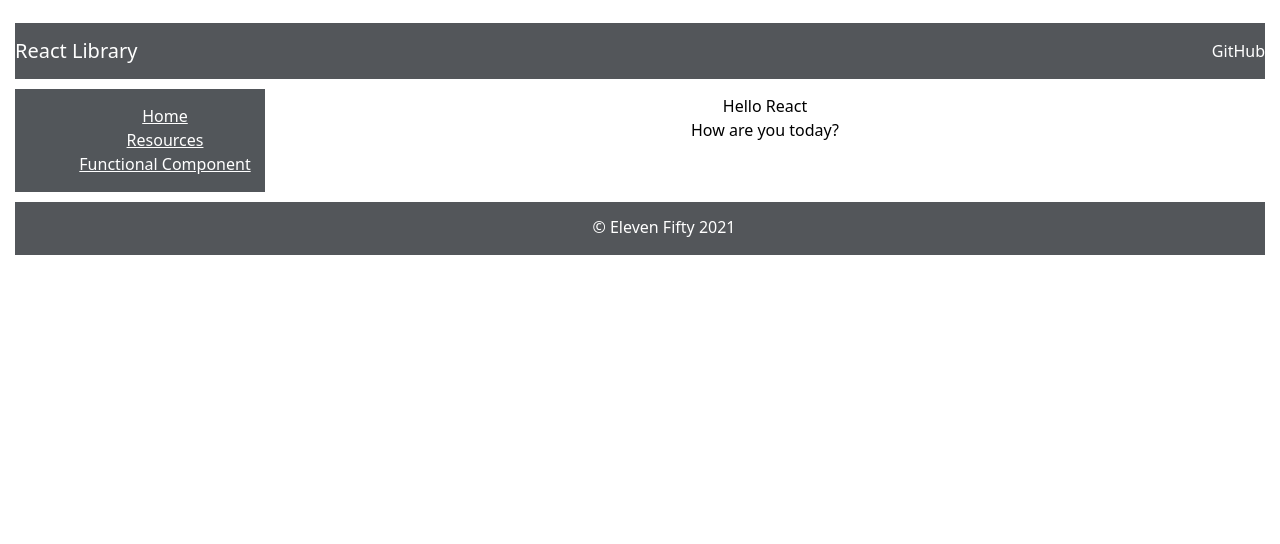
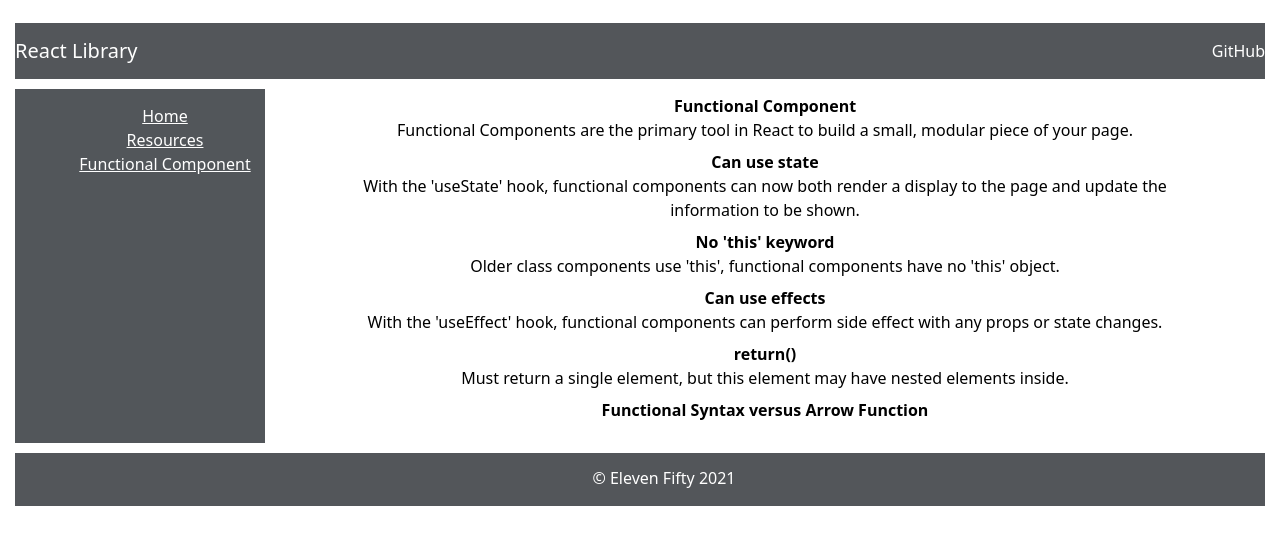
Before and after one commit to bltitus82/react-fundamentals-red-badge, a React (Create React App) app in the folder react-fundamentals/: page /FunctionalComponent in a window 1280 px wide. Shown: the top 544 px of the page. Built offline with nearby package versions, Linux system fonts and the light colour scheme.

Commit message:
React 2.5 module challenge

```diff
--- a/react-fundamentals/src/components/concepts/FunctionalComponents/FunctionalComponentDemo.js
+++ b/react-fundamentals/src/components/concepts/FunctionalComponents/FunctionalComponentDemo.js
@@ -2,12 +2,19 @@ const FunctionalComponentDemo = () => {
     return (
         <div className='main'>
             <div className='mainDiv'>
-                <div>
-                    Hello React
-                </div>
-                <div>
-                    How are you today?
-                </div>
+                <dl>
+                    <dt>Functional Component</dt>
+                    <dd>Functional Components are the primary tool in React to build a small, modular piece of your page.</dd>
+                    <dt>Can use state</dt>
+                    <dd>With the 'useState' hook, functional components can now both render a display to the page and update the information to be shown. </dd>
+                    <dt>No 'this' keyword</dt>
+                    <dd>Older class components use 'this', functional components have no 'this' object.</dd>
+                    <dt>Can use effects</dt>
+                    <dd>With the 'useEffect' hook, functional components can perform side effect with any props or state changes.</dd>
+                    <dt>return()</dt>
+                    <dd>Must return a single element, but this element may have nested elements inside.</dd>
+                    <dt>Functional Syntax versus Arrow Function</dt>
+                </dl>
         </div>
         </div>
     );
--- a/react-fundamentals/src/components/site/Header.js
+++ b/react-fundamentals/src/components/site/Header.js
@@ -13,7 +13,7 @@ const Header = () => {
                 <NavbarBrand href='/'>React Library</NavbarBrand>
                 <Nav className='ml-auto' navbar>
                     <NavItem>
-                    <NavLink href='https://github.com/yourhandle/yourRepoForThisApp'>
+                    <NavLink href='https://github.com/bltitus82/ReactApp'>
                         GitHub
                     </NavLink>
                     </NavItem>
```
